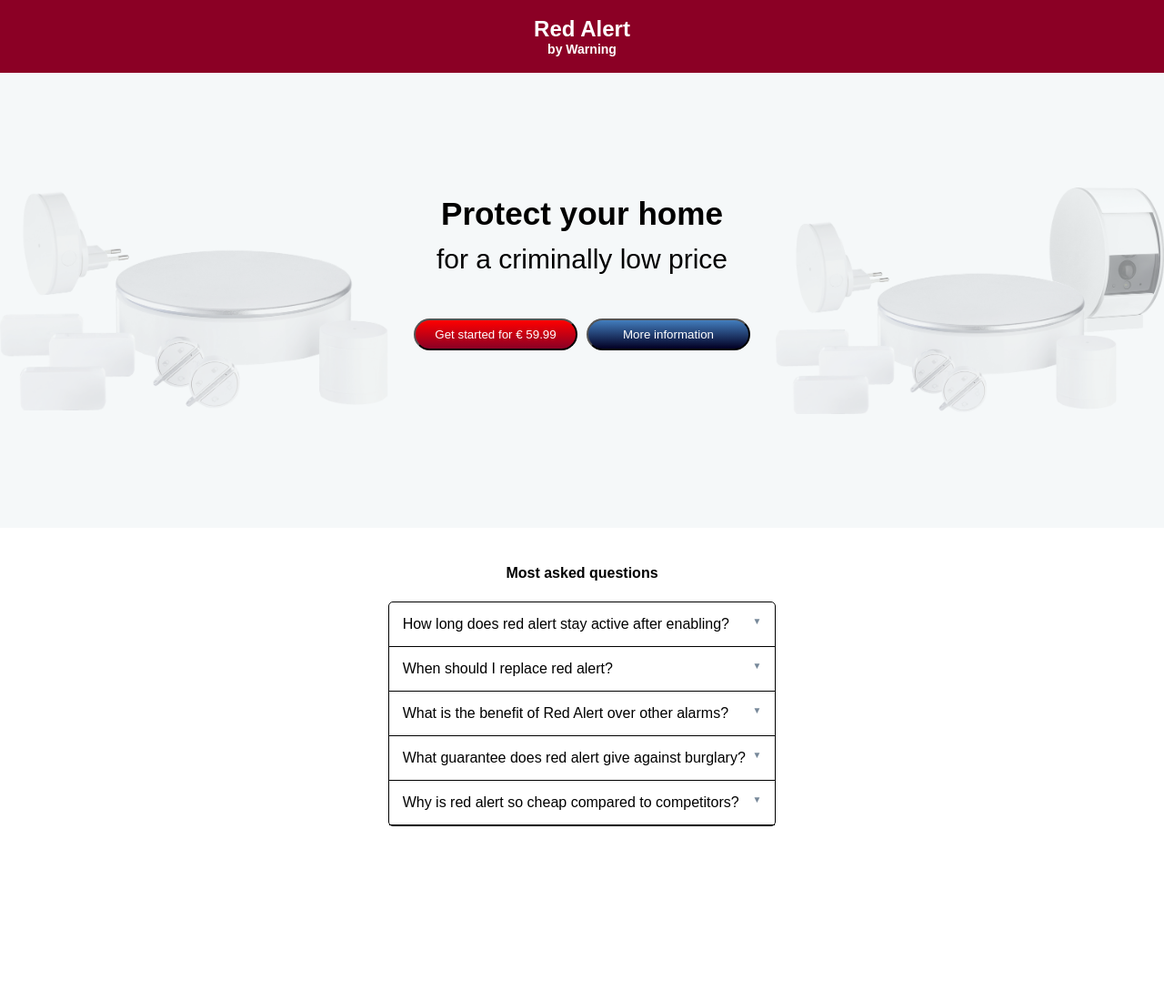
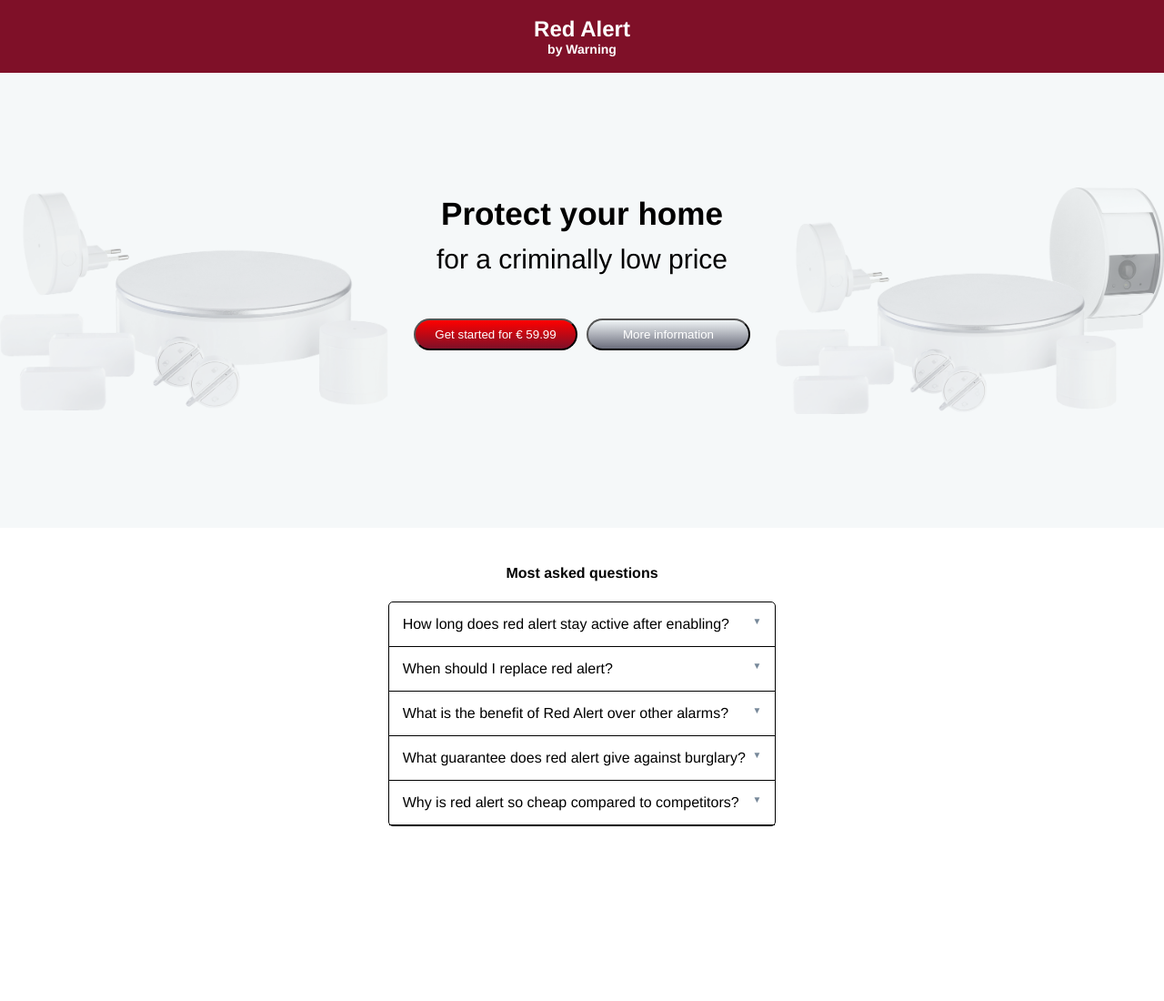
Before and after one commit to isogramc/frontendexercise, a website built with webpack: page public/index.html in a window 1280 px wide. Shown: the whole page at 91% size. Built offline with nearby package versions, Linux system fonts and the light colour scheme.

Commit message:
color matches

```diff
--- a/src/styles/main.scss
+++ b/src/styles/main.scss
@@ -7,7 +7,7 @@
 body{
   margin: 0;
   padding: 0;
-  font-family: sans-serif;
+  font-family: Helvetica, sans-serif;
 }
 
 h1, h2, h3{
@@ -25,7 +25,7 @@ h4{
   width: 100%;
   height: 80px;
   top: 0px;
-  background-color: #8b0025;
+  background-color: #7F1028;
   font-size: 12px;
   color: #fff;
 }
@@ -90,11 +90,11 @@ h4{
 }
 
 .button-left{
-  background: linear-gradient(0deg, rgba(139,0,37,1) 0%, rgb(255,0,0) 100%, rgb(198, 90, 90) 100%);
+  background: linear-gradient(0deg, rgb(127, 16, 40) 0%, rgb(255,0,0) 100%, rgb(173, 100, 109) 100%);
 }
 
 .button-right{
-  background: linear-gradient(0deg, rgba(2,0,36,1) 0%, rgb(66, 125, 189) 100%);
+  background: linear-gradient(0deg, rgba(43, 45, 66, 0.68) 0%, rgba(237, 242, 244, 0.68) 100%);
   margin-left: 10px;
 }
 
@@ -139,7 +139,7 @@ h4{
   width: 100%;
   height: 50px;
   top: 0px;
-  background-color: #8b0025;
+  background-color: #7F1028;
   font-size: 12px;
   color: #fff;
   border-top-left-radius: 10px;
@@ -201,7 +201,7 @@ h4{
 }
 
 .products > div.product > div.product-name{
-  color: darkred;
+  color: #7F1028;
   font-weight: bold;
   padding-top: 10px;
 }
```
Also changed, not shown: public/assets/styles/main.css.
